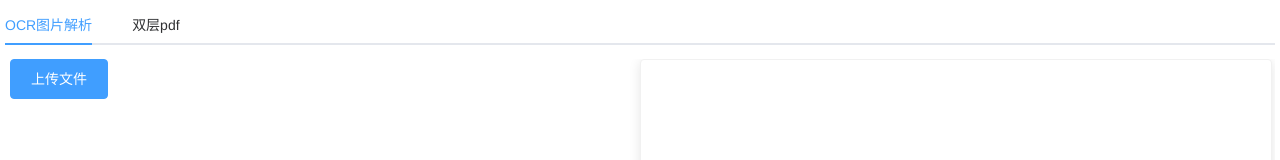
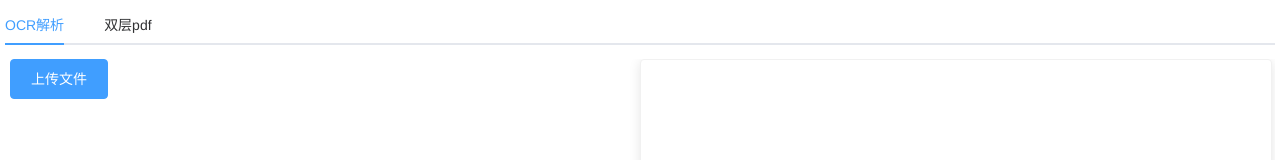
Before and after one commit to Lixueqingqq/ocr_show_page, a Vue app: page /#/ in a window 1280 px wide. Shown: the top 160 px of the page. Built offline with nearby package versions, Linux system fonts and the light colour scheme.

Commit message:
修改上传文件类型的限制

```diff
--- a/src/components/test.vue
+++ b/src/components/test.vue
@@ -1,13 +1,12 @@
 <template>
   <el-tabs v-model="activeName" style="padding: 5px;">
-    <el-tab-pane label="OCR图片解析" name="ocr">
+    <el-tab-pane label="OCR解析" name="ocr">
       <div class="main">
         <div class="left">
           <el-row style="height:100px; margin-left:0; margin-top: 0;">
             <el-upload
               class="upload-demo"
               action="/api/upload"
-              accept=".png,.jpg,.jpeg"
               :multiple="multiple"
               :on-success="handleAvatarSuccess"
               :file-list="fileList"
@@ -132,7 +131,7 @@
         <el-upload
           class="upload-demo"
           action="/api/upload_doublepdf"
-          accept=".pdf"
+          accept=".pdf,.PDF"
           :multiple="multiple"
           :before-upload="handlePdfBeforeUpload"
           :on-success="handlePdfSuccess"
```
